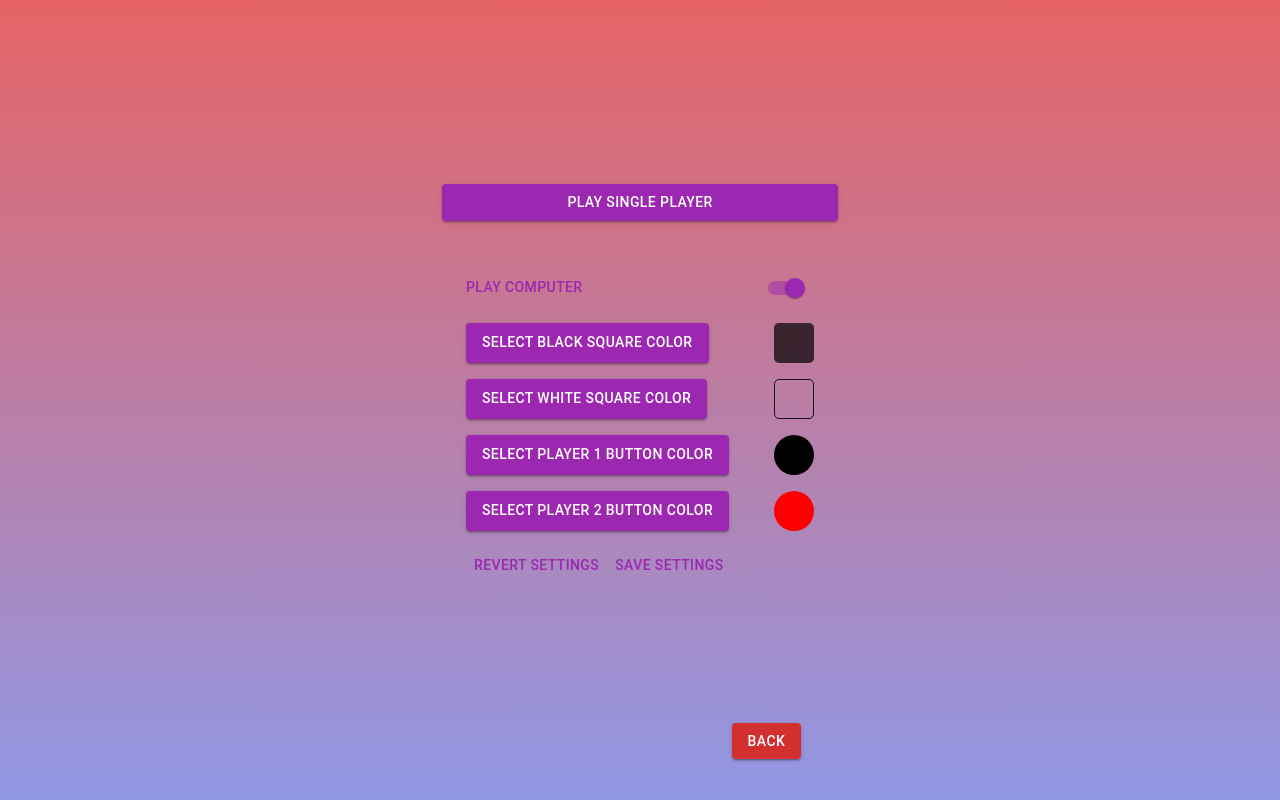
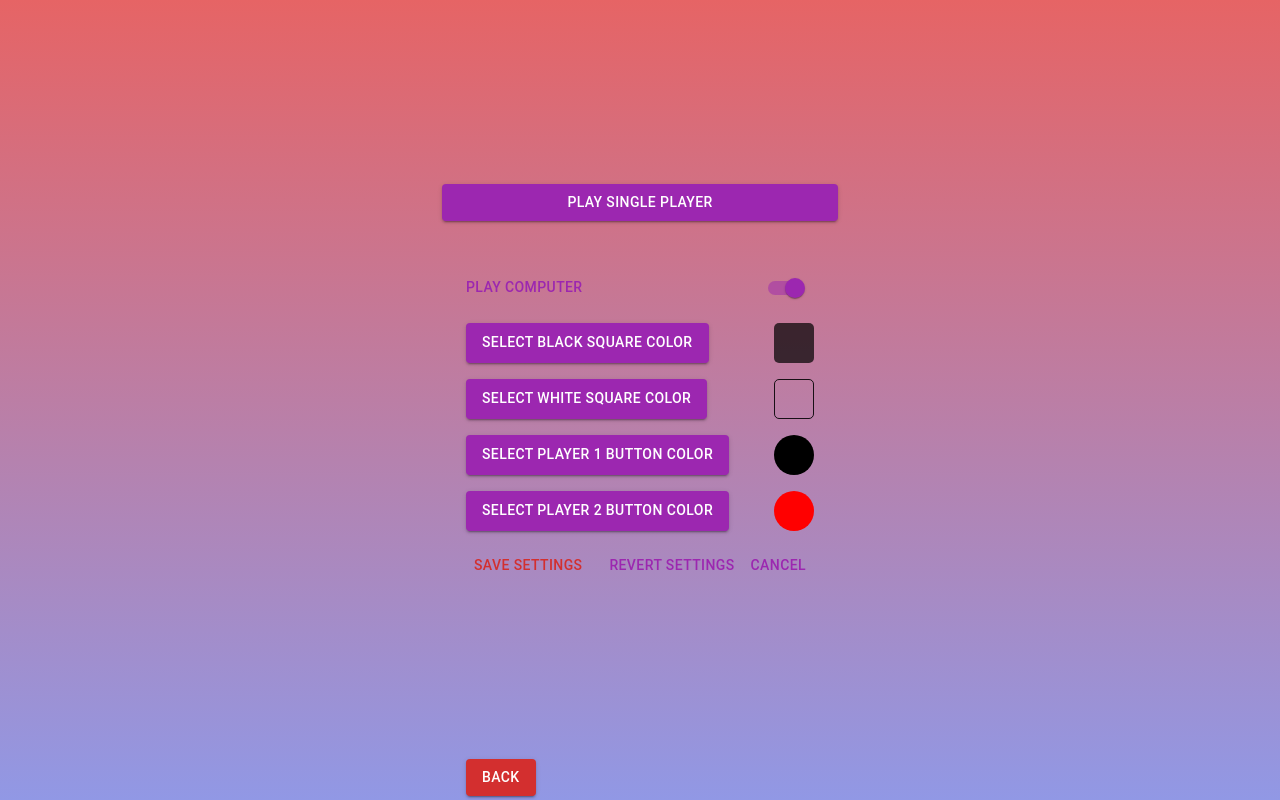
Before and after one commit to J-Vaht-98/ReactCheckers, a React (Create React App) app in the folder game/: page /play in a window 1280 px wide. Both pictures are taken after a click on the button "SAVE SETTINGS". Built offline with nearby package versions, Linux system fonts and the light colour scheme.

Commit message:
Changed settings UI

```diff
--- a/game/src/Pages/Settings.js
+++ b/game/src/Pages/Settings.js
@@ -26,7 +26,7 @@
     const handleSaveSettings = ()=>{
         window.localStorage.setItem("checkersTheme",JSON.stringify(props.state))
     }
-    const [revert, setRevert] = useState(false);
+    const [save, setsave] = useState(false);
     return (
         <>
             <Container maxWidth="xs">
@@ -103,23 +103,23 @@
                 >
                     <Button
                         onClick={() => {
-                            if(revert){
-                                revertState()
-                                setRevert(false)
+                            if(save){
+                                handleSaveSettings()
+                                setsave(false)
                             }
                             else
-                                setRevert(true);
+                                setsave(true);
 
                         }}
-                        color={revert? "error":undefined}
+                        color={save? "error":undefined}
                         sx={{
                             float: "left",
                         }}>
-                        Revert Settings
+                        save Settings
                     </Button>
-                    {revert && <Button
+                    {save && <Button
                         onClick={()=>{
-                            setRevert(false)
+                            setsave(false)
                         }}
                         sx={{
                             float: "right",
@@ -128,11 +128,11 @@
                     </Button>}
                     <Button
                         sx={{
-                            float:'left'
+                            float:'right'
                         }}
-                        onClick={()=>handleSaveSettings()}
+                        onClick={()=> revertState()}
                     >
-                        Save Settings
+                        Revert settings
                     </Button>
                     <Button
                         color="error"
```
